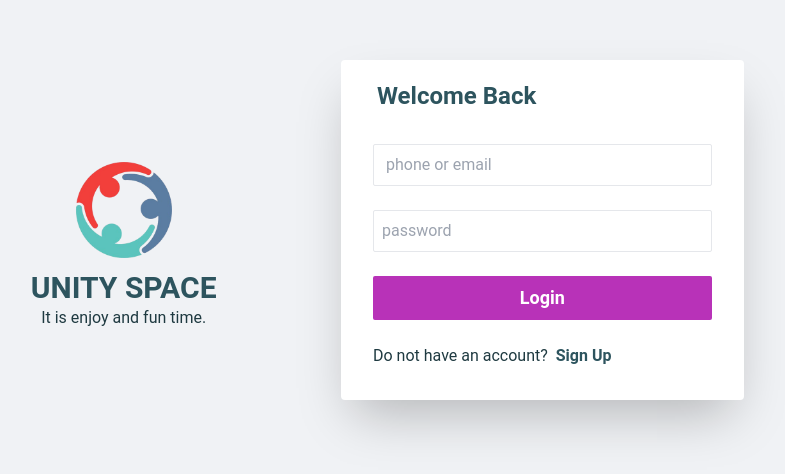
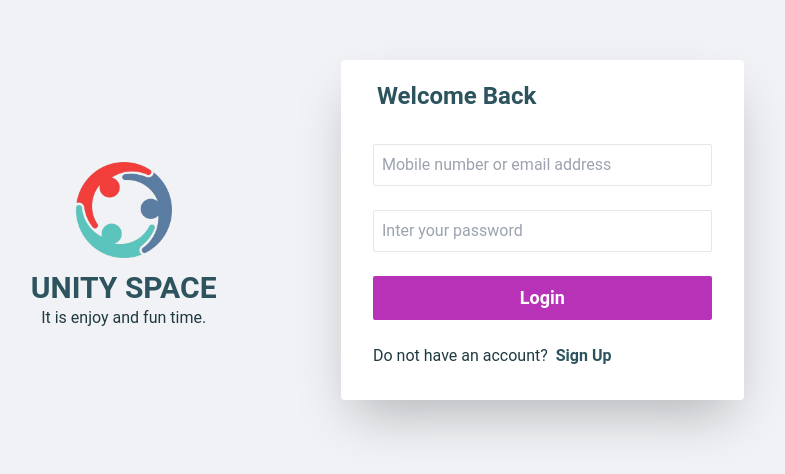
Before and after one commit to Sohel0Raza/unity-space-client, a React (Vite) app: page /login in a window 1280 px wide. Shown: the part 170-644 px from the top of the page, without its empty margins (307-1092 px from the left). Built offline with nearby package versions, Linux system fonts and the light colour scheme.

Commit message:
added react hook from and make login from

```diff
--- a/src/components/auth/Login.jsx
+++ b/src/components/auth/Login.jsx
@@ -11,30 +11,29 @@ import { useHttp } from "../../hooks/useHttp";
 import { HttpStatusCode } from "axios";
 import { ToastContainer } from "react-toastify";
 import { useAuth } from "../../hooks/useAuth";
+import { useForm } from "react-hook-form";
 
 const Login = () => {
-  const [phoneOrEmail, setPhoneOrEmail] = useState("");
   const navigate = useNavigate();
 
   useEffect(() => {
-       if (useAuth()) {
+    if (useAuth()) {
       navigate("/", { replace: true });
     }
   }, [useAuth()]);
 
-  const handleChange = (e) => {
-    const phoneOrEmail = e.target.value;
-    setPhoneOrEmail(phoneOrEmail);
-  };
+  const {
+    register,
+    handleSubmit,
+    watch,
+    formState: { errors },
+  } = useForm();
 
-  const handleLoginFormSubmit = async (e) => {
+  const onSubmit = async (data) => {
     try {
-      e.preventDefault();
-      const loginForm = e.target;
-      const phoneOrEmail = loginForm.phoneOrEmail.value;
-      const password = loginForm.password.value;
+      const phoneOrEmail = data.phoneOrEmail;
+      const password = data.password;
 
-      const type = checkInputType(phoneOrEmail);
       const loginRequest = {
         phoneOrEmail,
         password,
@@ -78,28 +77,49 @@ const Login = () => {
               </h2>
             </div>
             <form
-              onSubmit={handleLoginFormSubmit}
+              onSubmit={handleSubmit(onSubmit)}
               className="card-body space-y-4 "
             >
-              <div className="form-control">
+              <div className="form-control relative">
                 <input
-                  onChange={handleChange}
                   type="text"
-                  name="phoneOrEmail"
-                  placeholder=" phone or email"
-                  className="myInput"
+                  {...register("phoneOrEmail", {
+                    required: true,
+                  })}
+                  placeholder="Mobile number or email address"
+                  className={`myInput ${
+                    errors.phoneOrEmail ? "border-warning" : "border-gray-200"
+                  }`}
                 />
+                {errors.phoneOrEmail && (
+                  <>
+                    <i className="icon-exclamation-circle text-warning absolute top-1/2 right-2 -translate-y-1/2"></i>
+                  </>
+                )}
               </div>
-              <div className="form-control">
+              <div className="form-control relative">
                 <input
-                  name="password"
                   type="password"
-                  placeholder="password"
-                  className="myInput"
+                  {...register("password", {
+                    required: true,
+                  })}
+                  placeholder="Inter your password"
+                  className={`myInput ${
+                    errors.password ? "border-warning" : "border-gray-200"
+                  }`}
                 />
+                {errors.password && (
+                  <>
+                    <i className="icon-exclamation-circle text-warning absolute top-1/2 right-2 -translate-y-1/2"></i>
+                  </>
+                )}
               </div>
               <div className="form-control mt-6">
-                <input type="submit" value="Login" className=" btn-primary cursor-pointer" />
+                <input
+                  type="submit"
+                  value="Login"
+                  className=" btn-primary cursor-pointer"
+                />
               </div>
               <div>
                 <p>
```
